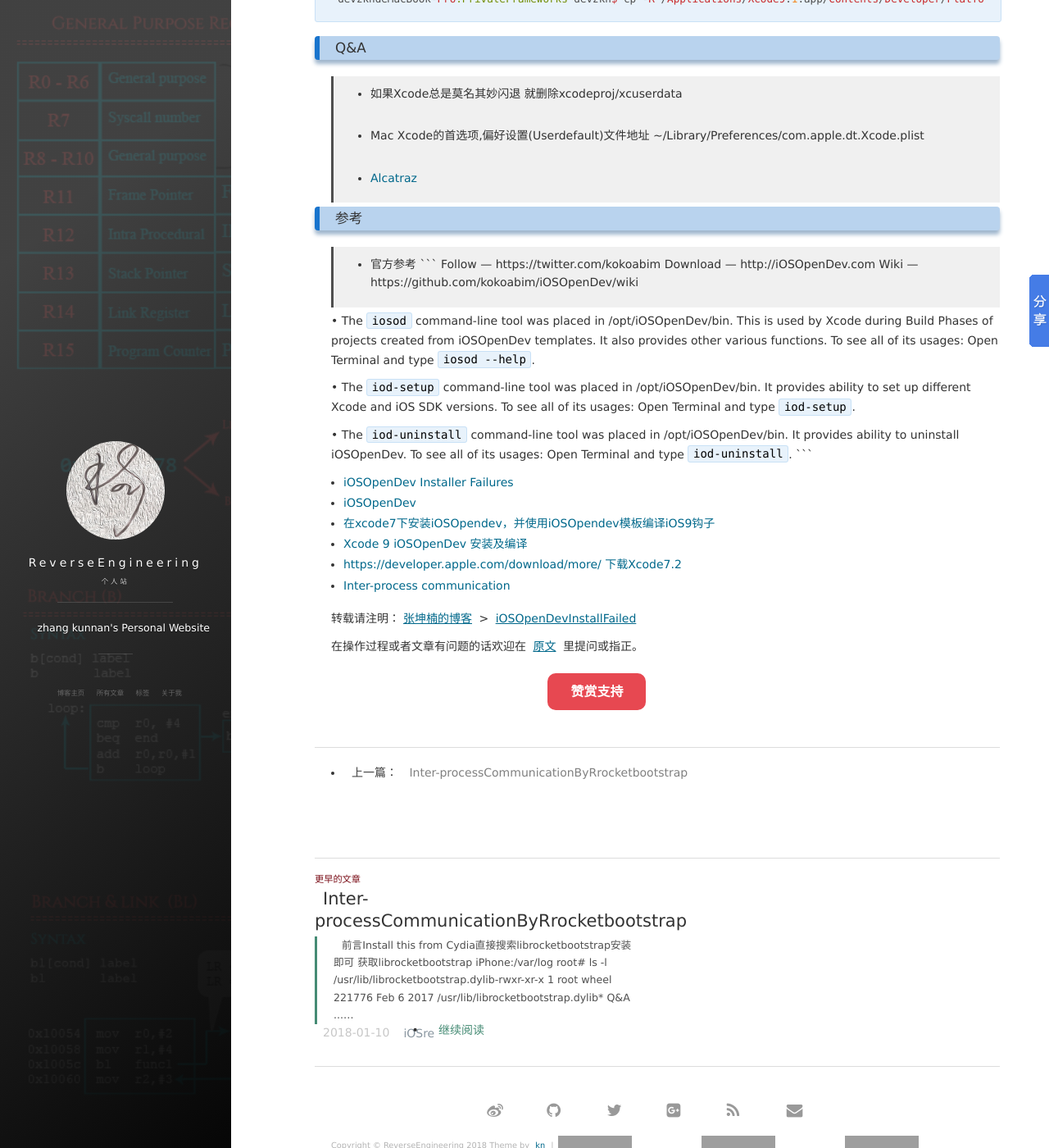
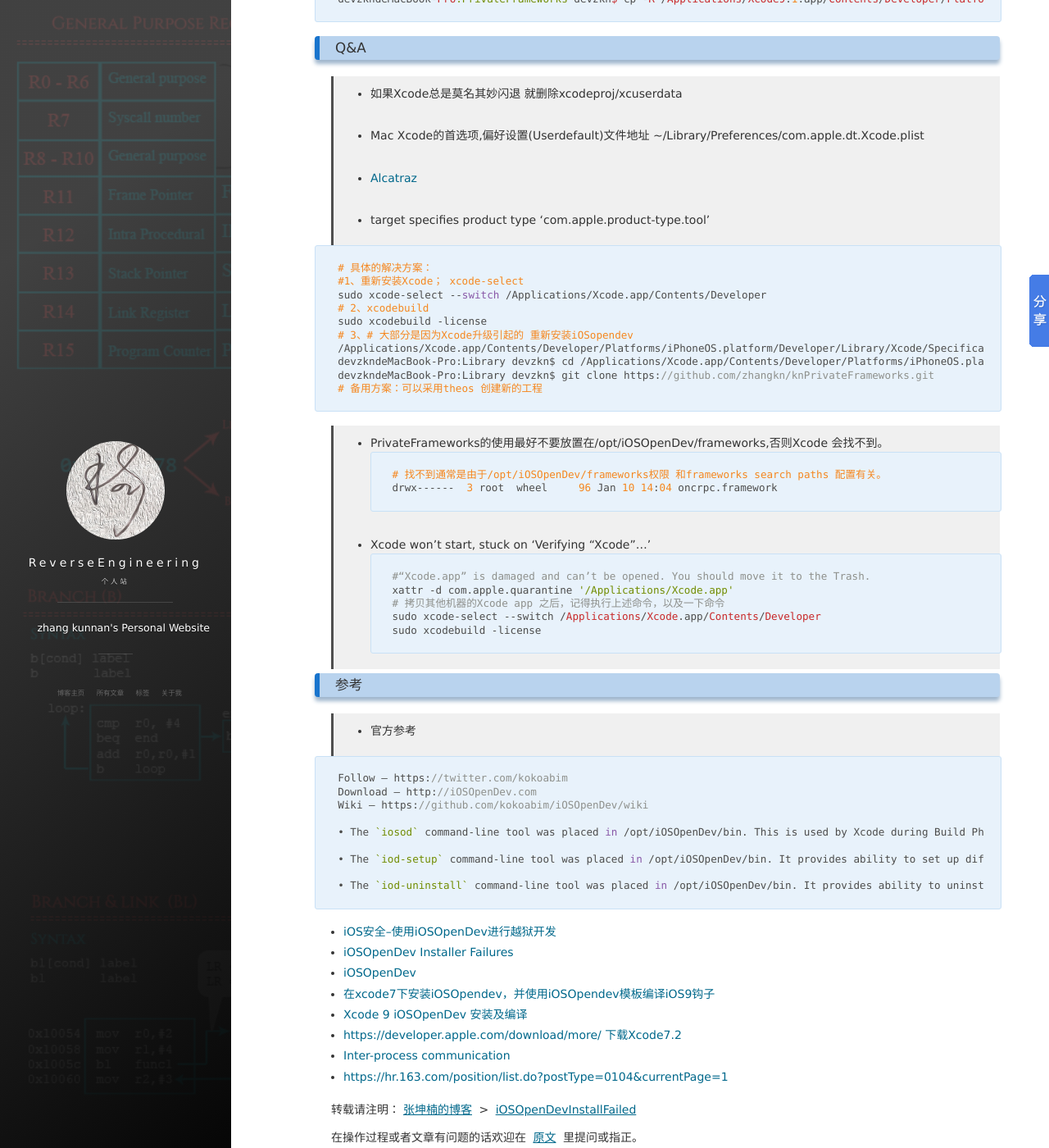
Before and after one commit to zhangkn/zhangkn.github.io, a Jekyll site: the page built from _posts/2018-01-10-iOSOpenDevInstallFailed.md, in a window 1280 px wide and 1400 px high, scrolled down 1220 px. Shown: the whole window at 82% size. Built offline with Jekyll 4.4.1, drawn with Linux system fonts in a browser that asks for light colours; nearby versions of some CDN libraries; comment, search, counter and statistics services are not loaded; some of the changed text lies outside the part shown; grey boxes are pictures that could not be loaded.

Commit message:
iOSOpenDevInstallFailed

````diff
--- a/_posts/2018-01-10-iOSOpenDevInstallFailed.md
+++ b/_posts/2018-01-10-iOSOpenDevInstallFailed.md
@@ -71,10 +71,41 @@
 >* [Alcatraz](https://github.com/alcatraz/Alcatraz)
 
 
+>*  target specifies product type 'com.apple.product-type.tool'
+
+```
+# 具体的解决方案：
+#1、重新安装Xcode； xcode-select
+sudo xcode-select --switch /Applications/Xcode.app/Contents/Developer
+# 2、xcodebuild
+sudo xcodebuild -license
+# 3、# 大部分是因为Xcode升级引起的 重新安装iOSopendev
+/Applications/Xcode.app/Contents/Developer/Platforms/iPhoneOS.platform/Developer/Library/Xcode/Specifications/iPhoneOSProductType.xcspec里面没有类型为tool的配置。
+devzkndeMacBook-Pro:Library devzkn$ cd /Applications/Xcode.app/Contents/Developer/Platforms/iPhoneOS.platform/Developer/SDKs/iPhoneOS9.3.sdk/System/Library/PrivateFrameworks
+devzkndeMacBook-Pro:Library devzkn$ git clone https://github.com/zhangkn/knPrivateFrameworks.git
+# 备用方案：可以采用theos 创建新的工程
+```
+
+>*  PrivateFrameworks的使用最好不要放置在/opt/iOSOpenDev/frameworks,否则Xcode 会找不到。
+```
+# 找不到通常是由于/opt/iOSOpenDev/frameworks权限 和frameworks search paths 配置有关。
+drwx------  3 root  wheel     96 Jan 10 14:04 oncrpc.framework
+```
+
+>* Xcode won't start, stuck on 'Verifying “Xcode”…'
+```
+#“Xcode.app” is damaged and can’t be opened. You should move it to the Trash.
+xattr -d com.apple.quarantine '/Applications/Xcode.app'
+# 拷贝其他机器的Xcode app 之后，记得执行上述命令，以及一下命令
+sudo xcode-select --switch /Applications/Xcode.app/Contents/Developer
+sudo xcodebuild -license
+```
+
 
 ### 参考
 
 >* 官方参考
+
 ```
 Follow — https://twitter.com/kokoabim
 Download — http://iOSOpenDev.com
@@ -86,10 +117,11 @@
 
 • The `iod-uninstall` command-line tool was placed in /opt/iOSOpenDev/bin. It provides ability to uninstall iOSOpenDev. To see all of its usages: Open Terminal and type `iod-uninstall`.
 ```
-
+- [iOS安全–使用iOSOpenDev进行越狱开发](http://www.blogfshare.com/iosopendev.html)
 - [iOSOpenDev Installer Failures](https://github.com/kokoabim/iOSOpenDev/wiki/Troubleshoot)
 - [iOSOpenDev](https://github.com/iFindTA/iOSOpenDev)
 - [在xcode7下安装iOSOpendev，并使用iOSOpendev模板编译iOS9钩子](http://iosre.com/t/xcode7-iosopendev-iosopendev-ios9/1963)
 - [Xcode 9 iOSOpenDev 安装及编译](http://bbs.iosre.com/t/xcode-9-iosopendev/10019/1)
 - [https://developer.apple.com/download/more/ 下载Xcode7.2](https://developer.apple.com/download/more/)
 - [Inter-process communication](http://iphonedevwiki.net/index.php/Updating_extensions_for_iOS_7)
+- [https://hr.163.com/position/list.do?postType=0104&currentPage=1](https://hr.163.com/position/list.do?postType=0104&currentPage=1)
````
Also changed, not shown: other parts of _posts/2018-01-10-iOSOpenDevInstallFailed.md (+1 -1 lines), _posts/2018-01-10-Inter-processCommunicationByRrocketbootstrap.md (+5 -1 lines), 1 other file.
